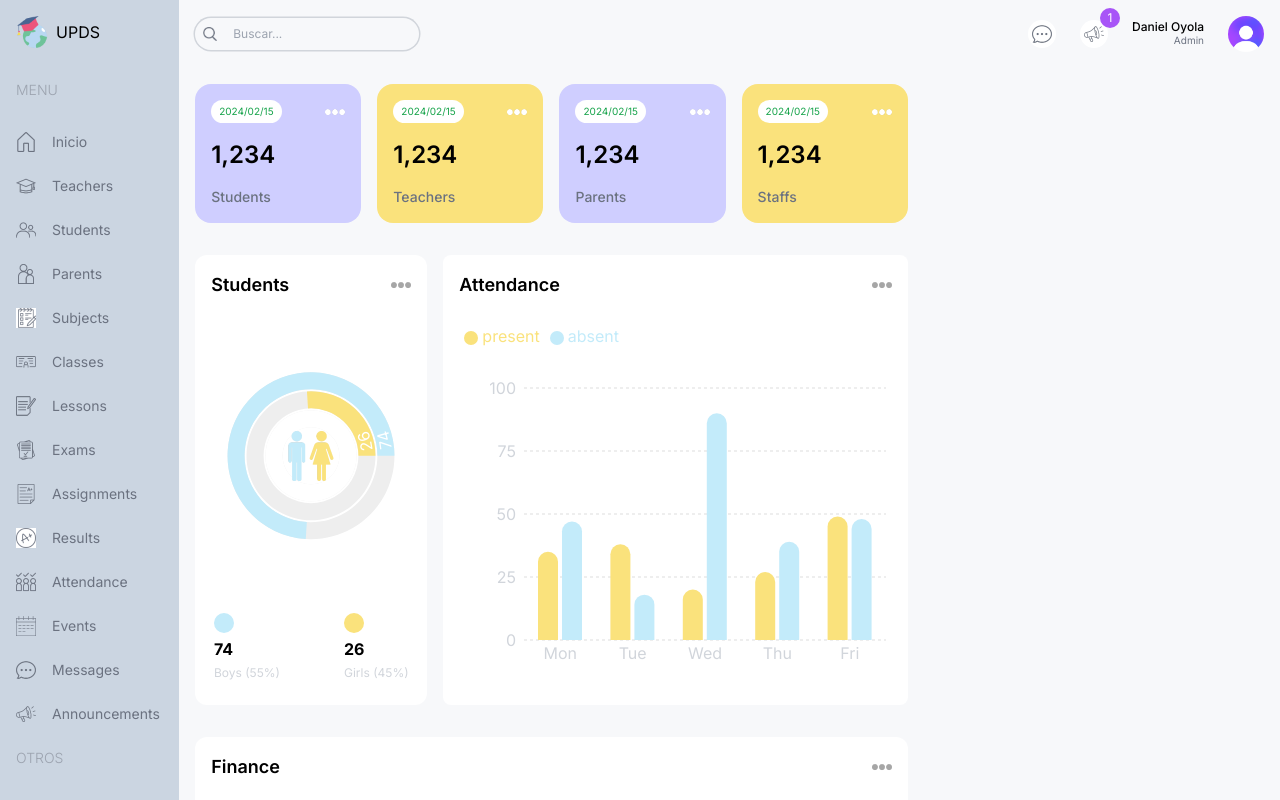
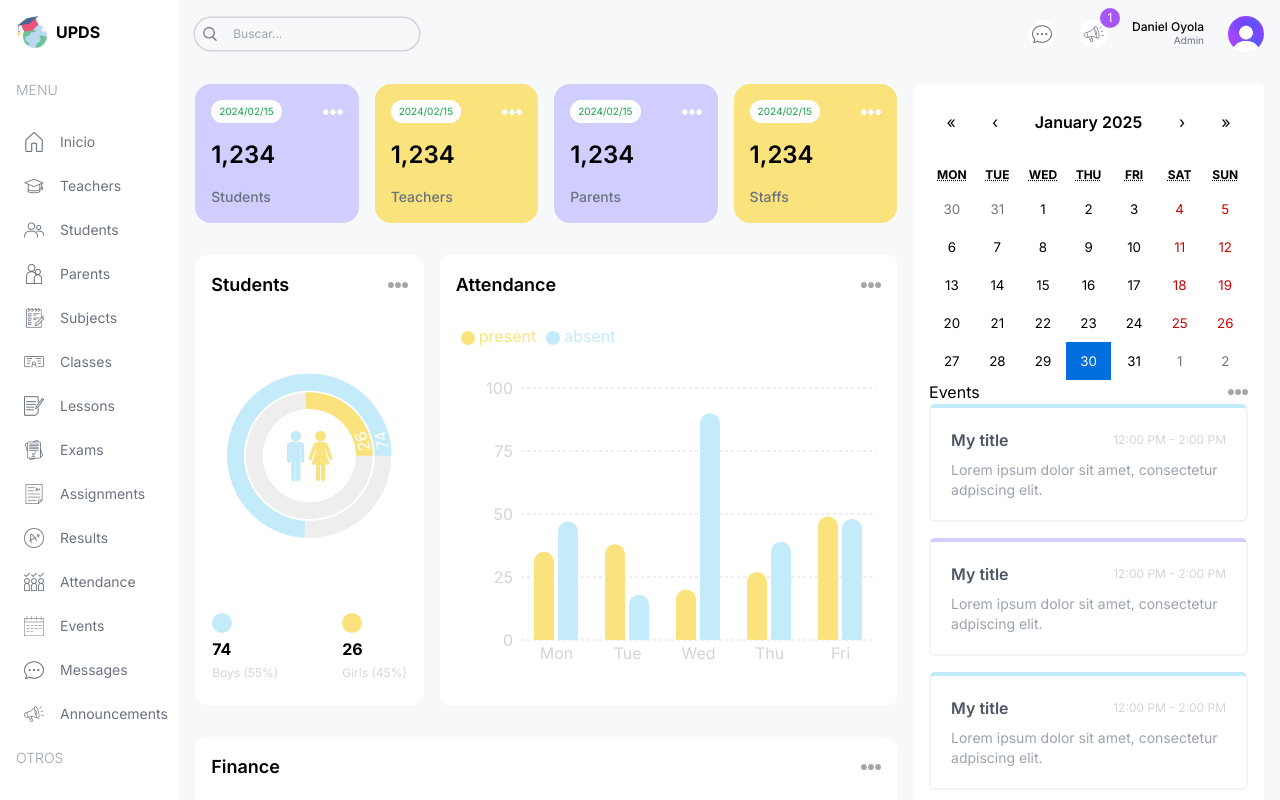
Before and after one commit to danieloyolaj/next-dashboard-ui-starter, a Next.js app: page /admin in a window 1280 px wide. Shown: the top 800 px of the page. Built offline with nearby package versions, Linux system fonts and the light colour scheme.

Commit message:
Finished the admin dashboard

```diff
--- a/src/app/(dashboard)/admin/page.tsx
+++ b/src/app/(dashboard)/admin/page.tsx
@@ -37,6 +37,7 @@
       <div className="w-full h-[500px]">
         <FinanceComponent />
       </div>
+    </div>
 
       {/*RIGHT  */}
       <div className="w-full lg:w-1/3 flex flex-col gap-8">
@@ -44,7 +45,6 @@
         <Announcements />
       </div>
     </div>
-    </div>
   )
 }
 
--- a/src/app/(dashboard)/layout.tsx
+++ b/src/app/(dashboard)/layout.tsx
@@ -2,6 +2,7 @@
 import Image from "next/image";
 import Menu from "@/components/Menu";
 import NavBar from "@/components/NavBar";
+
 
 export default function DashboardLayout({
   children,
@@ -9,22 +10,49 @@
   children: React.ReactNode;
 }>) {
   return (
-    <div className=" flex">
-
-      {/*LEFT */}
-      <div className="w-[14%] md:w[8%] lg:w-[16%] xl:w-[14%] bg-slate-300 p-4">
-        <Link href="/" className="flex items-center justify-center lg:justify-start gap-2">
-          <Image src='/logo.png' alt='logo' width={32} height={32} />
-          <span className="hidden lg:block">UPDS</span> {/**This will hide the text when it is in small screen */}
+    <div className="flex">
+      {/* LEFT */}
+      <div className="w-[14%] md:w-[8%] lg:w-[16%] xl:w-[14%] p-4">
+        <Link
+          href="/"
+          className="flex items-center justify-center lg:justify-start gap-2"
+        >
+          <Image src="/logo.png" alt="logo" width={32} height={32} />
+          <span className="hidden lg:block font-bold">UPDS</span>
         </Link>
         <Menu />
       </div>
-
-      {/*RIGHT */}
-      <div className="w-[86%] md:w-[92%] lg:w-[84%] xl:w-[86%] bg-[#F7F8FA] overflow-scroll">
+      {/* RIGHT */}
+      <div className="w-[86%] md:w-[92%] lg:w-[84%] xl:w-[86%] bg-[#F7F8FA] overflow-scroll flex flex-col">
         <NavBar />
         {children}
       </div>
     </div>
   );
 }
+
+// export default function DashboardLayout({
+//   children,
+// }: Readonly<{
+//   children: React.ReactNode;
+// }>) {
+//   return (
+//     <div className="h-screen flex">
+
+//       {/*LEFT */}
+//       <div className="w-[14%] md:w-[8%] lg:w-[16%] xl:w-[14%] p-4">
+//         <Link href="/" className="flex items-center justify-center lg:justify-start gap-2">
+//           <Image src='/logo.png' alt='logo' width={32} height={32} />
+//           <span className="hidden lg:block font-bold">UPDS</span> {/**This will hide the text when it is in small screen */}
+//         </Link>
+//         <Menu />
+//       </div>
+
+//       {/*RIGHT */}
+//       <div className="w-[86%] md:w-[92%] lg:w-[84%] xl:w-[86%] bg-[#F7F8FA] overflow-scroll">
+//         <NavBar />
+//         {children}
+//       </div>
+//     </div>
+//   );
+// }
--- a/src/app/layout.tsx
+++ b/src/app/layout.tsx
@@ -1,3 +1,5 @@
+
+
 import type { Metadata } from "next";
 import { Inter } from "next/font/google";
 import "./globals.css";
@@ -5,8 +7,8 @@
 const inter = Inter({ subsets: ["latin"] });
 
 export const metadata: Metadata = {
-  title: "Sistema UPDS",
-  description: "Sistema para la UPDS",
+  title: "Lama Dev School Management Dashboard",
+  description: "Next.js School Management System",
 };
 
 export default function RootLayout({
--- a/src/components/Menu.tsx
+++ b/src/components/Menu.tsx
@@ -121,7 +121,7 @@
     <div className="mt-4 text-sm">
 
       {/**This loops and shows all the items in the menu */}
-      {menuItems.map(i => (
+      {menuItems.map((i) => (
         <div className="flex flex-col gap-2" key={i.title}>
           <span className="hidden lg:block text-gray-400 font-light my-4">
             {i.title}
@@ -130,7 +130,7 @@
             <Link
               href={item.href}
               key={item.label}
-              className="flex items-center justify-center lg:justify-start gap-4 text-gray-500 py-2">
+              className="flex items-center justify-center lg:justify-start gap-4 text-gray-500 py-2 md:px-2 rounded-md hover:bg-lamaSkyLight">
               <Image src={item.icon} alt="menu-icon" width={20} height={20} />
               <span className="hidden lg:block">{item.label}</span> {/**this is the label of the menu */}
             </Link>
```
